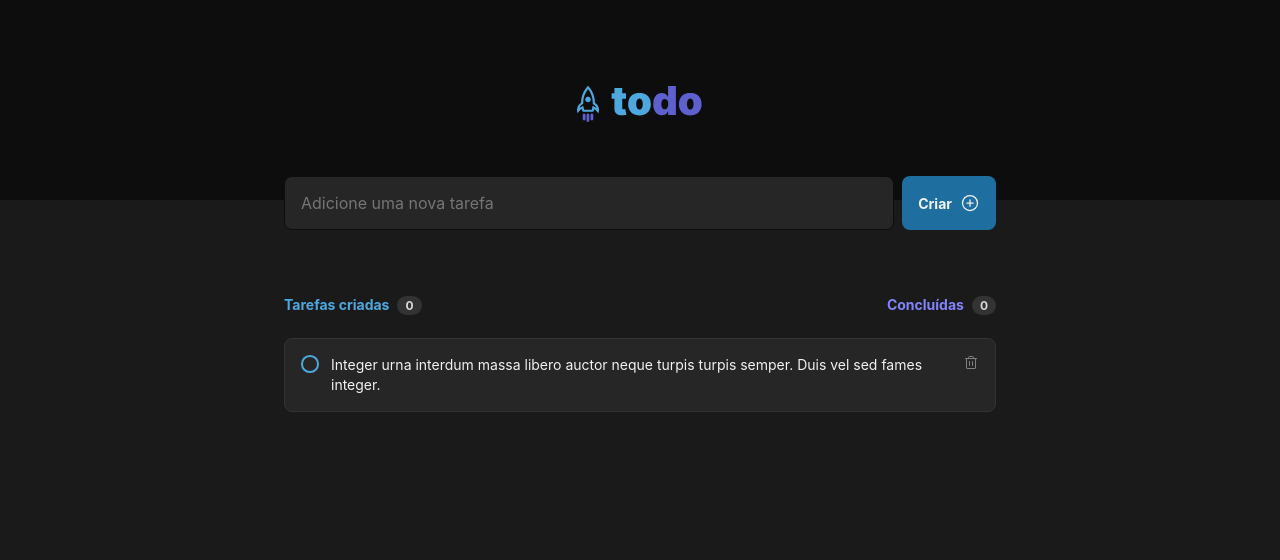
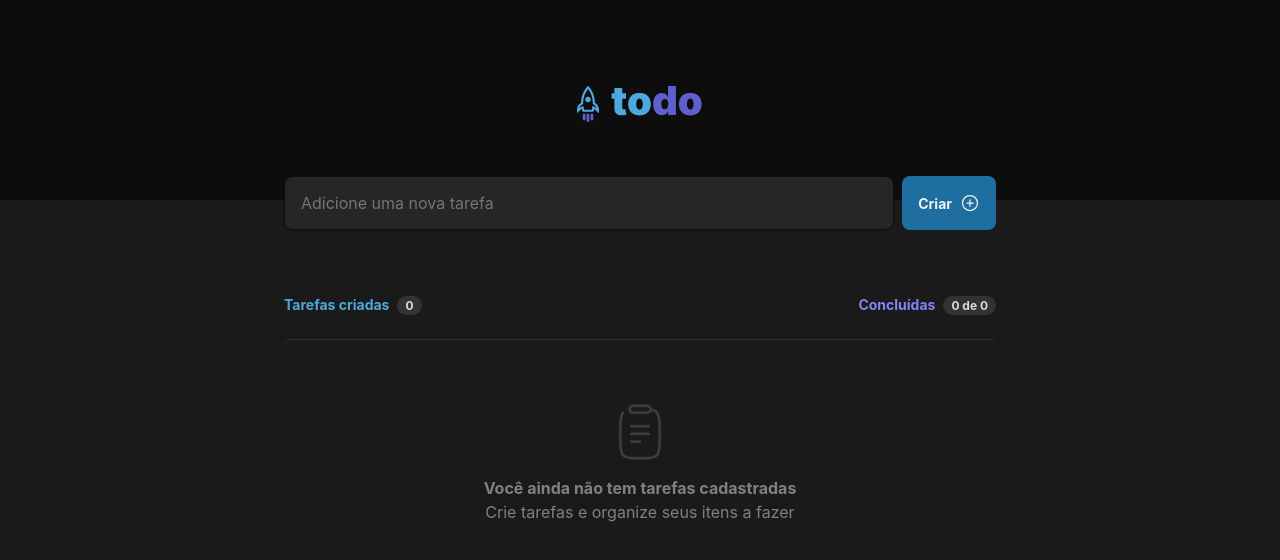
Before and after one commit to gustavonobrega/challenge-todolist, a React (Vite) app: page / in a window 1280 px wide. Shown: the top 560 px of the page. Built offline with nearby package versions, Linux system fonts and the light colour scheme.

Commit message:
Implement NewTask and Tasks

```diff
--- a/src/App.tsx
+++ b/src/App.tsx
@@ -4,16 +4,51 @@ import styles from './App.module.css';
 
 import './global.css';
 import { Tasks } from './components/Tasks';
+import { useState } from 'react';
+
+export interface TasksProps {
+  id: number;
+  title: string;
+  isComplete: boolean;
+}
 
 export function App() {
+  const [tasks, setTasks] = useState<TasksProps[]>([]);
+
+  function createTask(newTask: string) {
+
+    const task = {
+      id: Math.floor(Math.random() * 1000 + 1),
+      title: newTask,
+      isComplete: false
+    }
+
+    setTasks([...tasks, task])
+  }
+
+  function updateTask(id: number) {
+    const completedTask = tasks.map(task => task.id === id
+      ? { ...task, isComplete: !task.isComplete }
+      : task
+    );
+
+    setTasks(completedTask);
+  }
+
+  function deleteTask(id: number) {
+    const tasksWithoutDeletedOne = tasks.filter(task => task.id !== id);
+
+    setTasks(tasksWithoutDeletedOne);
+  }
+
   return (
     <div>
       <Header />
 
       <main className={styles.container}>
-        <NewTask />
+        <NewTask onCreateTask={createTask}/>
 
-        <Tasks />
+        <Tasks onUpdateTask={updateTask} onDeleteTask={deleteTask} tasks={tasks}/>
       </main>
     </div>
   )
--- a/src/components/NewTask.tsx
+++ b/src/components/NewTask.tsx
@@ -1,10 +1,32 @@
 import { PlusCircle } from 'phosphor-react';
+import { FormEvent, useState } from 'react';
+
 import styles from './NewTask.module.css';
 
-export function NewTask() {
+interface NewTaskProps {
+  onCreateTask: (newTask: string) => void;
+}
+
+export function NewTask({ onCreateTask }: NewTaskProps) {
+  const [newTask, setNewTask] = useState('');
+
+  function handleCreateTask(event: FormEvent) {
+    event.preventDefault();
+
+    onCreateTask(newTask);
+
+    setNewTask('');
+  }
+
   return (
-    <form className={styles.newtask}>
-      <input placeholder='Adicione uma nova tarefa'/>
+    <form className={styles.newtask} onSubmit={handleCreateTask}>
+      <input
+        placeholder='Adicione uma nova tarefa'
+        value={newTask}
+        onChange={(event) => setNewTask(event.target.value)}
+        required
+      />
+
       <button type="submit">
         Criar
         <PlusCircle size={20}/>
--- a/src/components/Tasks.module.css
+++ b/src/components/Tasks.module.css
@@ -70,6 +70,10 @@
   padding: 1rem;
 }
 
+.myTasks + .myTasks {
+  margin-top: 0.75rem;
+}
+
 .myTasks > div {
   display: flex;
   align-items: flex-start;
@@ -77,8 +81,13 @@
 }
 
 .myTasks > div p {
-   font-size: 0.875rem;
+  font-size: 0.875rem;
   line-height: 1.25rem;
+}
+
+.isComplete p {
+  text-decoration-line: line-through;
+  color: var(--gray-300);
 }
 
 .checkboxContainer {
@@ -139,5 +148,5 @@
 }
 
 .myTasks button:hover {
-  color: var(--purple-dark);
+  color: var(--danger);
 }
--- a/src/components/Tasks.tsx
+++ b/src/components/Tasks.tsx
@@ -1,27 +1,39 @@
 import { Trash } from 'phosphor-react';
+import { TasksProps } from '../App';
+
 import clipboard from '../assets/clipboard.svg';
-
 import styles from './Tasks.module.css';
 
-const tasks = [
-  {
-    title: 'Testando',
-    isComplete: true
+
+interface TaskProps {
+  tasks: TasksProps[];
+  onUpdateTask: (id: number) => void;
+  onDeleteTask: (id: number) => void;
 }
-]
 
-export function Tasks() {
+export function Tasks({ tasks, onUpdateTask, onDeleteTask } : TaskProps) {
+
+  function handleTaskIsCompleted(id: number) {
+    onUpdateTask(id);
+  }
+
+  function handleDeleteTask(id: number) {
+    onDeleteTask(id);
+  }
+
+  const completedTasks = tasks.filter(task => task.isComplete === true)
+
   return (
     <div className={styles.tasks}>
       <header>
         <div className={styles.createdTasks}>
           <strong>Tarefas criadas</strong>
-          <span>0</span>
+          <span>{tasks.length}</span>
         </div>
 
         <div className={styles.completedTasks}>
           <strong>Concluídas</strong>
-          <span>0</span>
+          <span>{`${completedTasks.length} de ${tasks.length}`}</span>
         </div>
       </header>
 
@@ -35,19 +47,24 @@ export function Tasks() {
         </div>
       ) : (
         <ul>
-          <li className={styles.myTasks}>
-            <div>
+          {tasks.map(task => (
+            <li key={task.id} className={styles.myTasks}>
+              <div className={task.isComplete ? styles.isComplete : ''}>
                 <label className={styles.checkboxContainer}>
-                <input type="checkbox"/>
+                  <input
+                    type="checkbox"
+                    checked={task.isComplete}
+                    onClick={() => handleTaskIsCompleted(task.id)}/>
                   <span className={styles.checkmark}></span>
                 </label>
-                <p>Integer urna interdum massa libero auctor neque turpis turpis semper. Duis vel sed fames integer.</p>
+                <p>{task.title}</p>
               </div>
 
-            <button type="button">
+              <button type="button" onClick={() => handleDeleteTask(task.id)}>
                 <Trash size={16}/>
               </button>
             </li>
+          ))}
         </ul>
       )}
     </div>
```
Lines whose indentation alone changed are shown as unchanged.
